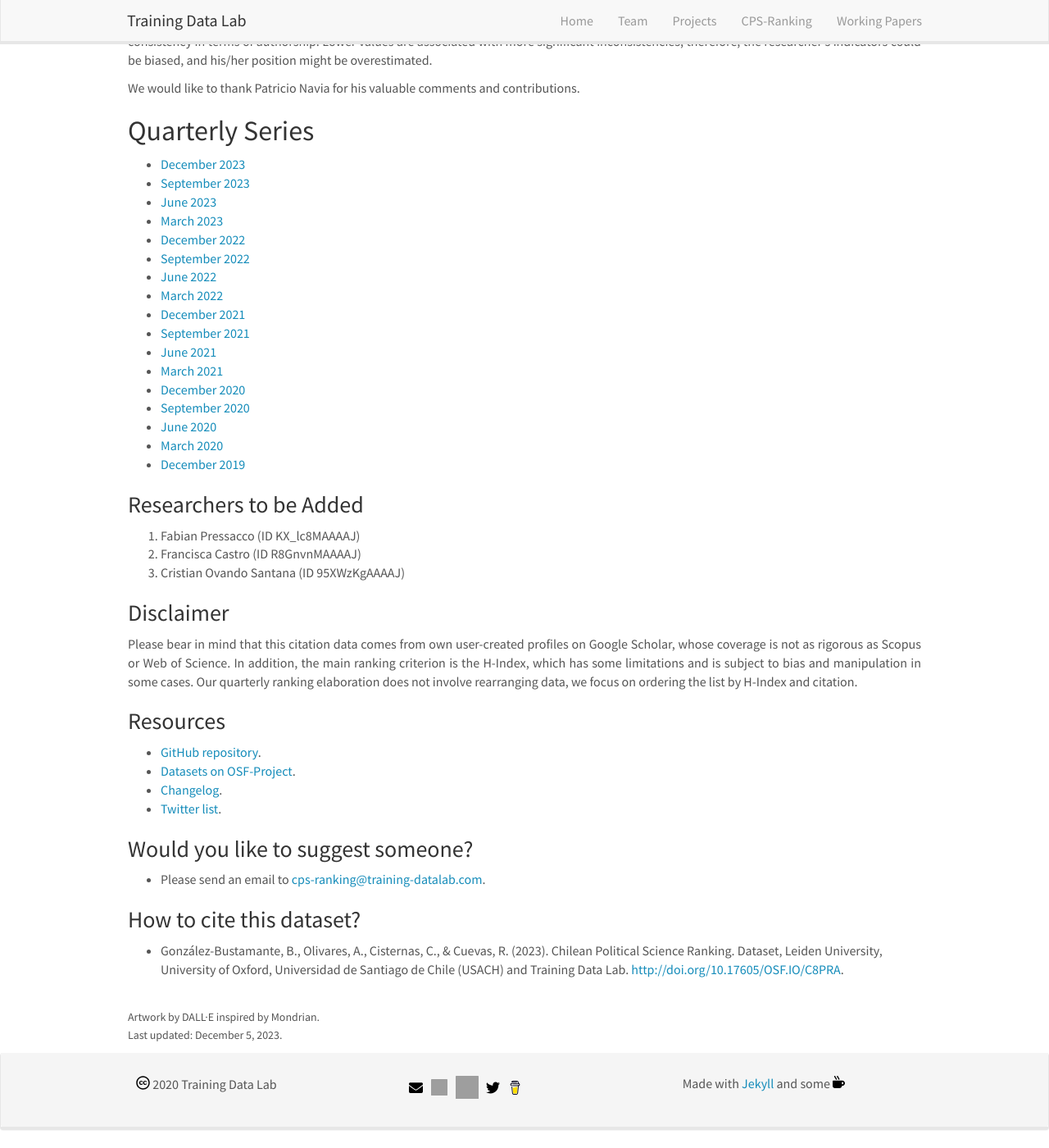
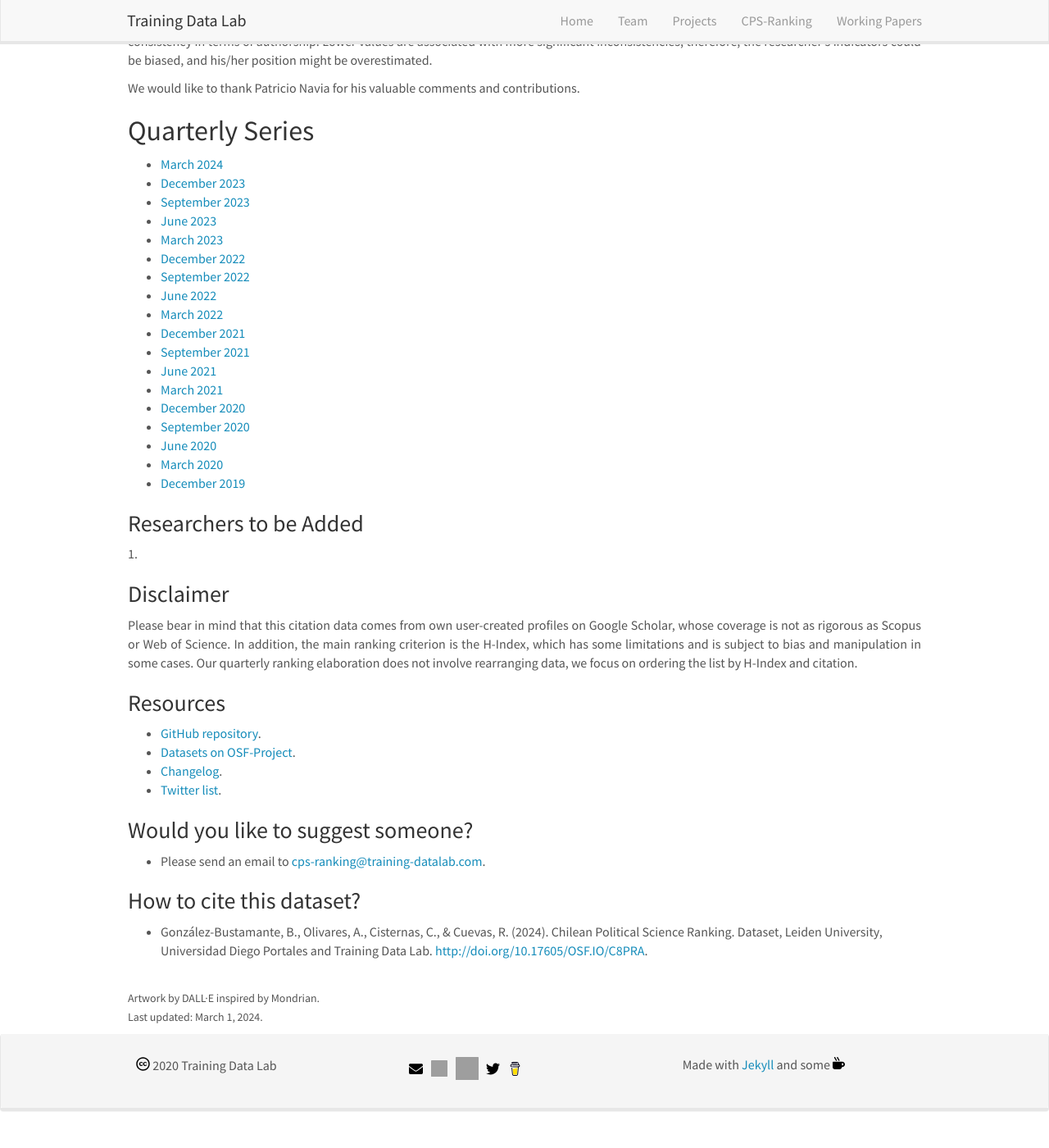
Before and after one commit to training-datalab/old-training-datalab.com, a Jekyll site: the page built from _pages/cps-ranking.md, in a window 1280 px wide and 1400 px high, scrolled down 861 px. Shown: the whole window at 82% size. Built offline with Jekyll 4.4.1, drawn with Linux system fonts in a browser that asks for light colours; nearby versions of some CDN libraries; after the commit the page ends 2238 px from its top, so only the background shows below that.

Commit message:
Update cps-ranking.md

```diff
--- a/_pages/cps-ranking.md
+++ b/_pages/cps-ranking.md
@@ -28,6 +28,7 @@
 
 ## Quarterly Series
 
+- [March 2024](https://training-datalab.com/projects/cps-ranking/2024-03-01-impact-ranking)
 - [December 2023](https://training-datalab.com/projects/cps-ranking/2023-12-03-impact-ranking)
 - [September 2023](https://training-datalab.com/projects/cps-ranking/2023-09-01-impact-ranking)
 - [June 2023](https://training-datalab.com/projects/cps-ranking/2023-06-01-impact-ranking)
@@ -48,9 +49,7 @@
 
 ### Researchers to be Added
 
-1. Fabian Pressacco (ID KX_lc8MAAAAJ)
-2. Francisca Castro (ID R8GnvnMAAAAJ)
-3. Cristian Ovando Santana (ID 95XWzKgAAAAJ)
+1.
 
 ### Disclaimer
 
@@ -69,8 +68,8 @@
 
 ### How to cite this dataset?
 
-- González-Bustamante, B., Olivares, A., Cisternas, C., & Cuevas, R. (2023). Chilean Political Science Ranking. Dataset, Leiden University, University of Oxford, Universidad de Santiago de Chile (USACH) and Training Data Lab. <a href="http://doi.org/10.17605/OSF.IO/C8PRA" target="_blank">http://doi.org/10.17605/OSF.IO/C8PRA</a>.
+- González-Bustamante, B., Olivares, A., Cisternas, C., & Cuevas, R. (2024). Chilean Political Science Ranking. Dataset, Leiden University, Universidad Diego Portales and Training Data Lab. <a href="http://doi.org/10.17605/OSF.IO/C8PRA" target="_blank">http://doi.org/10.17605/OSF.IO/C8PRA</a>.
 
 <br />
 <small>Artwork by DALL·E inspired by Mondrian.</small><br />
-<small>Last updated: December 5, 2023.</small>
+<small>Last updated: March 1, 2024.</small>
```
